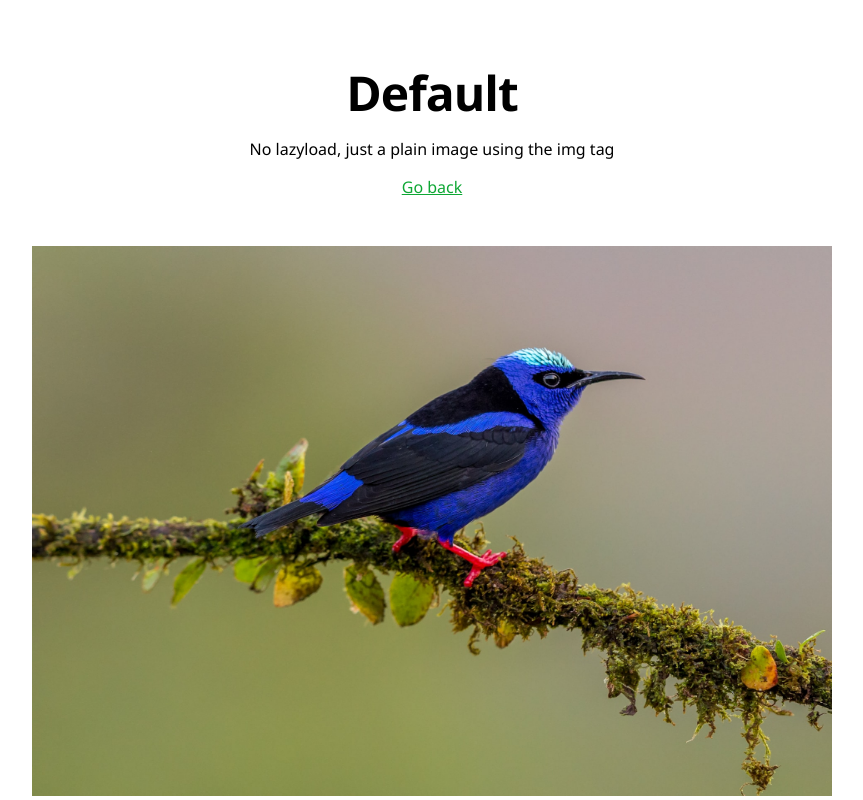
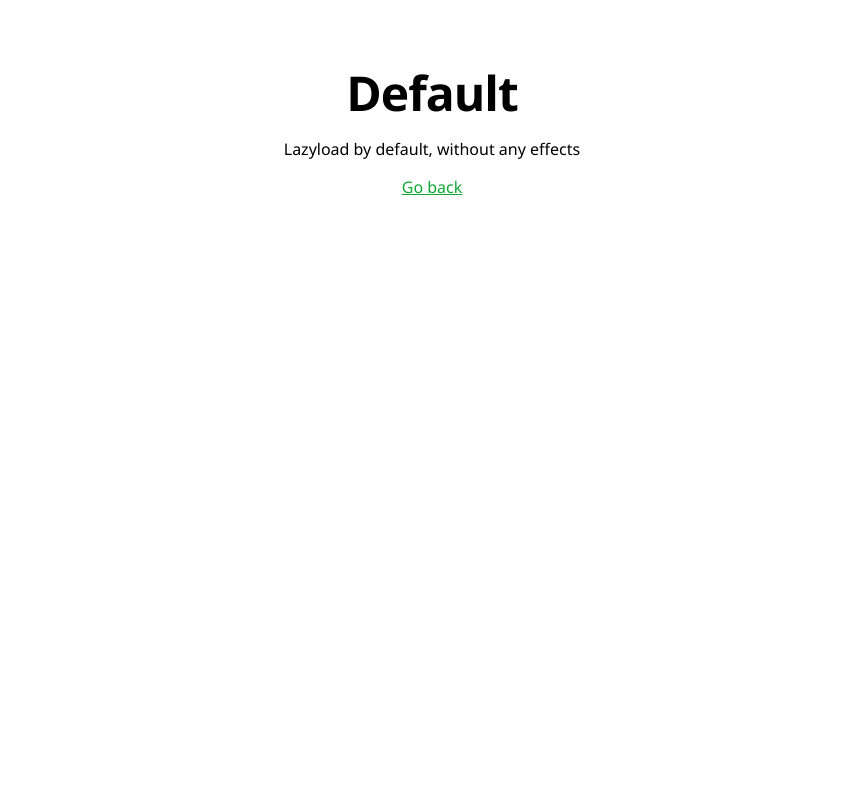
Before and after one commit to Evavic44/react-lazyload, a React (Vite) app: page /default in a window 1280 px wide. Shown: the top 800 px of the page, without its empty margins (208-1071 px from the left). Built offline with nearby package versions, Linux system fonts and the light colour scheme.

Commit message:
:zap: add 100vh to header

```diff
--- a/src/App.css
+++ b/src/App.css
@@ -18,7 +18,7 @@ a {
 }
 
 header {
-  margin-bottom: 3rem;
+  margin-bottom: 100vh;
   text-align: center;
 }
 
--- a/src/pages/Default.jsx
+++ b/src/pages/Default.jsx
@@ -1,23 +1,24 @@
 import React from "react";
 import { Link } from "react-router-dom";
 import Image from "../images/bird.jpg";
+import { LazyLoadImage } from "react-lazy-load-image-component";
 
 export default function Default() {
   return (
     <div className="container">
       <header>
         <h1>Default</h1>
-        <p>No lazyload, just a plain image using the img tag</p>
+        <p>Lazyload by default, without any effects</p>
         <Link to="/">Go back</Link>
       </header>
 
       <div className="card">
-        <img
+        <LazyLoadImage
           className="image"
           src={Image}
           width={800}
           height={550}
-          alt="Fishy"
+          alt="bird"
         />
       </div>
     </div>
```
